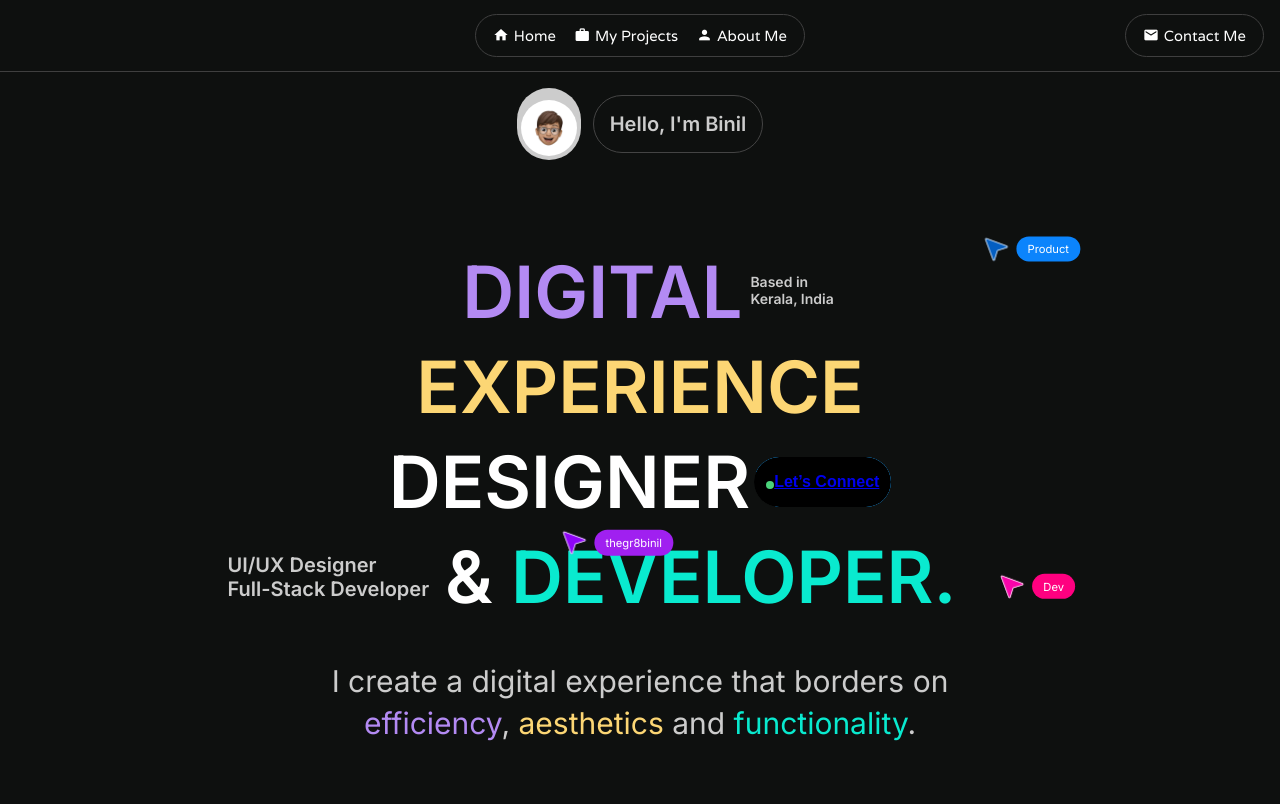
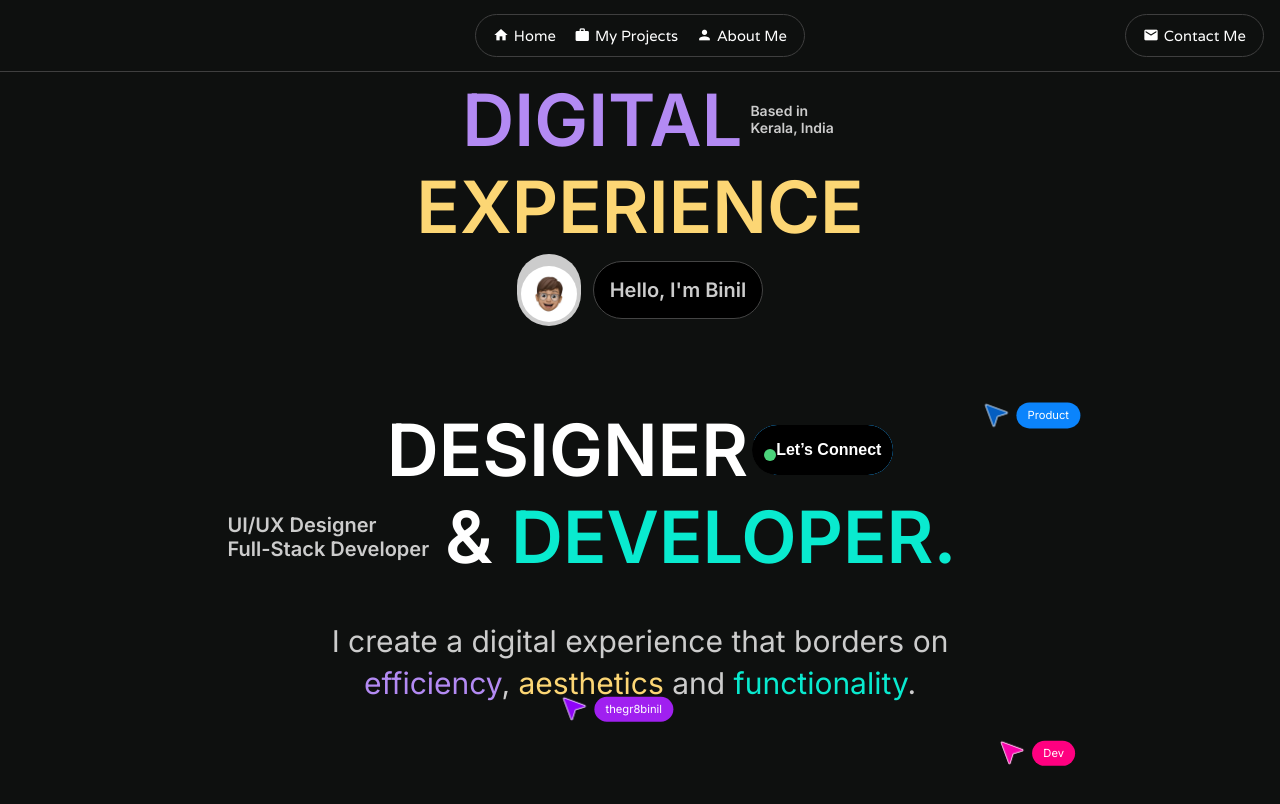
Before and after one commit to FlexLV/personal-website, a React (Create React App) app: page / in a window 1280 px wide. Shown: the top 804 px of the page. Built offline with nearby package versions, Linux system fonts and the light colour scheme.

Commit message:
next one is generational commit ong

```diff
--- a/src/HeroSection.css
+++ b/src/HeroSection.css
@@ -1,5 +1,6 @@
 @import url("https://fonts.googleapis.com/css2?family=Inter:wght@400;600&display=swap");
 
+/* Variables */
 :root {
   --primarytext: #ccc;
   --bline: #444;
@@ -10,18 +11,15 @@
   --green: #4bd37b;
 }
 
-/* Use a blackish background, similar to the screenshot. */
+/* Main container */
 .main-container {
   width: 100vw;
   min-height: 100vh;
   background-color: #0e100f;
-  /* change from overflow: hidden; to: */
-  overflow: visible;
-  display: block;
+  overflow: visible; /* keep so your cursors can move */
   color: var(--primarytext);
   font-family: "Inter", sans-serif;
 }
-
 
 /* Avatar + greeting row */
 .avatar-row {
@@ -29,9 +27,10 @@
   align-items: center;
   justify-content: center;
   gap: 0.75rem;
-  margin-top: 1rem;
+  margin-top: 0.5rem; /* reduce top margin so "Hello" is closer */
 }
 
+/* Avatar circle and image */
 .avatar-circle {
   background-color: var(--primarytext);
   border-radius: 9999px;
@@ -42,7 +41,6 @@
   justify-content: center;
   padding-top: 0.25rem;
 }
-
 @media (min-width: 1024px) {
   .avatar-circle {
     width: 4rem;
@@ -50,14 +48,12 @@
     padding-top: 0.5rem;
   }
 }
-
 .avatar-image {
   border-radius: 9999px;
   width: 2.75rem;
   height: 2.75rem;
   object-fit: cover;
 }
-
 @media (min-width: 1024px) {
   .avatar-image {
     width: 3.5rem;
@@ -65,79 +61,41 @@
   }
 }
 
+/* Greeting bubble */
 .greeting-bubble {
   border: 1px solid var(--bline);
   padding: 0.5rem 1rem;
   border-radius: 9999px;
   position: relative;
+  background-color: #000; /* optional if you want a black bubble */
 }
-
 @media (min-width: 1024px) {
   .greeting-bubble {
     padding-top: 1rem;
     padding-bottom: 1rem;
   }
 }
-
 .greeting-text {
   margin: 0;
   font-size: 1rem;
   color: var(--primarytext);
 }
-
 @media (min-width: 640px) {
   .greeting-text {
     font-size: 1.25rem;
   }
 }
 
-/* The pink Product label */
-.pink-product-transform {
-  position: relative;
-  z-index: 30;
-}
-.pink-product-img {
-  position: absolute;
-  width: 5rem;
-}
-@media (min-width: 640px) {
-  .pink-product-img {
-    width: 7rem;
-  }
-}
-
-/* Show Dev only on small screens */
-.small-screen-dev {
-}
-@media (min-width: 640px) {
-  .small-screen-dev {
-    display: none;
-  }
-}
-.dev-transform {
-  position: relative;
-  z-index: 30;
-}
-.small-dev-img {
-  position: absolute;
-  width: 3.5rem;
-}
-@media (min-width: 640px) {
-  .small-dev-img {
-    width: 5rem;
-  }
-}
-
-/* Row 1 */
+/* Row 1 (DIGITAL + small UI/UX text + location) */
 .row1 {
-  color: var(--primarytext);
   display: flex;
   align-items: center;
   justify-content: center;
   gap: 0.5rem;
   font-size: 0.625rem;
   padding-right: 1.5rem;
-  margin-top: 1rem;
+  margin-top: 0.5rem; /* reduced from 1rem */
+  color: var(--primarytext);
 }
 @media (min-width: 640px) {
   .row1 {
@@ -145,6 +103,7 @@
   }
 }
 .hidden-on-sm {
+  /* hidden on larger screens */
 }
 @media (min-width: 640px) {
   .hidden-on-sm {
@@ -152,7 +111,7 @@
   }
 }
 
-/* Big Title text */
+/* Big title text */
 .big-title {
   font-weight: 600;
   margin: 0;
@@ -170,7 +129,7 @@
   }
 }
 
-/* The location text */
+/* Base location text */
 .base-location {
   font-size: 0.75rem;
   text-align: left;
@@ -184,7 +143,7 @@
   }
 }
 
-/* Accent colors */
+/* Accent color utilities */
 .accentv {
   color: var(--accentv);
 }
@@ -201,34 +160,32 @@
   color: #fff;
 }
 
-/* Row 2 */
+/* Row 2 (EXPERIENCE) */
 .row2 {
-  color: var(--primarytext);
   display: flex;
   align-items: center;
   justify-content: center;
   gap: 1rem;
   font-size: 0.625rem;
-  margin-top: 1rem;
+  margin-top: 0.5rem; /* reduced from 1rem */
+  color: var(--primarytext);
 }
 
-/* Row 3 */
+/* Row 3 (DESIGNER + Let's Connect) */
 .row3 {
-  color: var(--primarytext);
   display: flex;
   align-items: center;
   justify-content: center;
   gap: 0.25rem;
   font-size: 0.625rem;
-  margin-top: 1rem;
+  margin-top: 0.5rem; /* reduced from 1rem */
+  color: var(--primarytext);
 }
-
 .btn-and-username {
   position: relative;
   display: flex;
   align-items: center;
 }
-
 .rounded-button-wrap {
   position: relative;
   border-radius: 9999px;
@@ -236,12 +193,12 @@
   transform: translate(0, 0);
 }
 
-/* Let's Connect button */
+/* "Let’s Connect" button */
 .lets-connect-btn {
   display: flex;
   align-items: center;
   justify-content: center;
-  gap: 0.5rem;
+  gap: 0.25rem;
   padding: 0.75rem;
   font-weight: 600;
   border: none;
@@ -271,30 +228,30 @@
     padding-bottom: 1rem;
   }
 }
+/* White link text with left margin from green dot */
+.lets-connect-btn a {
+  color: #fff !important;
+  margin-left: 0.5rem;
+  text-decoration: none;
+}
 
-/* Green live-dot effect */
+/* Bigger green dot */
 .relative-green {
   position: relative;
   margin-bottom: 2px;
   z-index: 10;
 }
-.green-dot-absolute {
+.green-dot-absolute,
+.green-dot-ping {
   position: absolute;
-  width: 0.5rem;
-  height: 0.5rem;
+  width: 0.75rem; /* bigger dot */
+  height: 0.75rem;
   background-color: var(--green);
   border-radius: 50%;
   top: 0;
   left: 0;
 }
 .green-dot-ping {
-  position: absolute;
-  width: 0.5rem;
-  height: 0.5rem;
-  background-color: var(--green);
-  border-radius: 50%;
-  top: 0;
-  left: 0;
   animation: ping 1s infinite;
   opacity: 0.75;
 }
@@ -309,7 +266,6 @@
     opacity: 0;
   }
 }
-
 /* Blue circle behind button */
 .blue-bg-circle {
   position: absolute;
@@ -322,31 +278,15 @@
   z-index: 1;
 }
 
-/* thegr8binil floating label */
-.thegr8binil-transform {
-  position: absolute;
-  z-index: 30;
-}
-.thegr8binil-img {
-  position: absolute;
-  width: 6rem;
-  pointer-events: none;
-}
-@media (min-width: 640px) {
-  .thegr8binil-img {
-    width: 8rem;
-  }
-}
-
-/* Row 4 */
+/* Row 4 (& DEVELOPER) */
 .row4 {
-  color: var(--primarytext);
   display: flex;
   align-items: center;
   justify-content: center;
   gap: 1rem;
   font-size: 0.625rem;
-  margin-top: 1rem;
+  margin-top: 0.5rem; /* reduced from 1rem */
+  color: var(--primarytext);
 }
 @media (min-width: 640px) {
   .row4 {
@@ -361,21 +301,8 @@
     display: inline-block;
   }
 }
-.dev-transform2 {
-  position: relative;
-  z-index: 30;
-}
-.dev-img-absolute {
-  position: absolute;
-  width: 3.5rem;
-}
-@media (min-width: 640px) {
-  .dev-img-absolute {
-    width: 5rem;
-  }
-}
 
-/* Last Section */
+/* Last section (final description) */
 .last-section {
   padding-top: 0.5rem;
   text-align: center;
@@ -402,43 +329,34 @@
     font-size: 1.875rem;
   }
 }
-/* Make all cursor images smaller. */
+
+/* Cursor images & labels */
 .cursor-img {
-  width: 1.5rem; /* adjust as you see fit */
+  width: 1.5rem; /* keep cursors fairly small */
   height: auto;
 }
-
-/* Container holding the cursor plus bubble text */
 .cursor-wrap {
   display: flex;
   align-items: center;
   position: relative;
 }
-
-/* A little pill-shaped background for the text label */
-/* Make the bubble a bit larger */
 .cursor-bubble {
   margin-left: 0.5rem;
   padding: 0.35rem 0.7rem;
   border-radius: 9999px;
-  color: #fff; /* white text */
+  color: #fff;
   font-size: 0.7rem;
   font-weight: 500;
   white-space: nowrap;
   pointer-events: none;
 }
-
-/* If your product cursor is blue, match the bubble: */
+/* Example bubble colors */
 .product-bubble {
   background-color: #0b84fc;
 }
-
-/* If your dev cursor is pink: */
 .dev-bubble {
   background-color: #ff0080;
 }
-
-/* If your binil cursor is purple, for example: */
 .binil-bubble {
   background-color: #a020f0;
 }
--- a/src/HeroSection.jsx
+++ b/src/HeroSection.jsx
@@ -40,12 +40,10 @@ export default function HeroSection() {
     const animate = () => {
       setCursors((prev) => {
         const nextCursors = { ...prev };
-
         Object.keys(nextCursors).forEach((key) => {
           const c = nextCursors[key];
           c.angle += c.speed + rand(-0.001, 0.001);
         });
-
         return nextCursors;
       });
 
@@ -71,6 +69,23 @@ export default function HeroSection() {
 
   return (
     <main className="main-container">
+      {/* --- Moved big titles to the top --- */}
+      <div className="row1">
+        <h1 className="hidden-on-sm">
+          UI/UX Designer <br />
+          Full-Stack Developer
+        </h1>
+        <h1 className="big-title accentv">DIGITAL</h1>
+        <h1 className="base-location">
+          Based in <br />
+          Kerala, India
+        </h1>
+      </div>
+
+      <div className="row2">
+        <h1 className="big-title accenty">EXPERIENCE</h1>
+      </div>
+
       <div className="avatar-row">
         <div className="avatar-circle">
           <img
@@ -116,22 +131,6 @@ export default function HeroSection() {
         <div className="cursor-bubble binil-bubble">thegr8binil</div>
       </div>
 
-      <div className="row1">
-        <h1 className="hidden-on-sm">
-          UI/UX Designer <br />
-          Full-Stack Developer
-        </h1>
-        <h1 className="big-title accentv">DIGITAL</h1>
-        <h1 className="base-location">
-          Based in <br />
-          Kerala, India
-        </h1>
-      </div>
-
-      <div className="row2">
-        <h1 className="big-title accenty">EXPERIENCE</h1>
-      </div>
-
       <div className="row3">
         <h1 className="big-title accentl">DESIGNER</h1>
         <div className="btn-and-username">
@@ -141,6 +140,7 @@ export default function HeroSection() {
                 <div className="green-dot-absolute"></div>
                 <div className="green-dot-ping"></div>
               </div>
+              {/* The link is forced to white in CSS below */}
               <a className="z-10" href="/ContactMe">
                 Let’s Connect
               </a>
```
